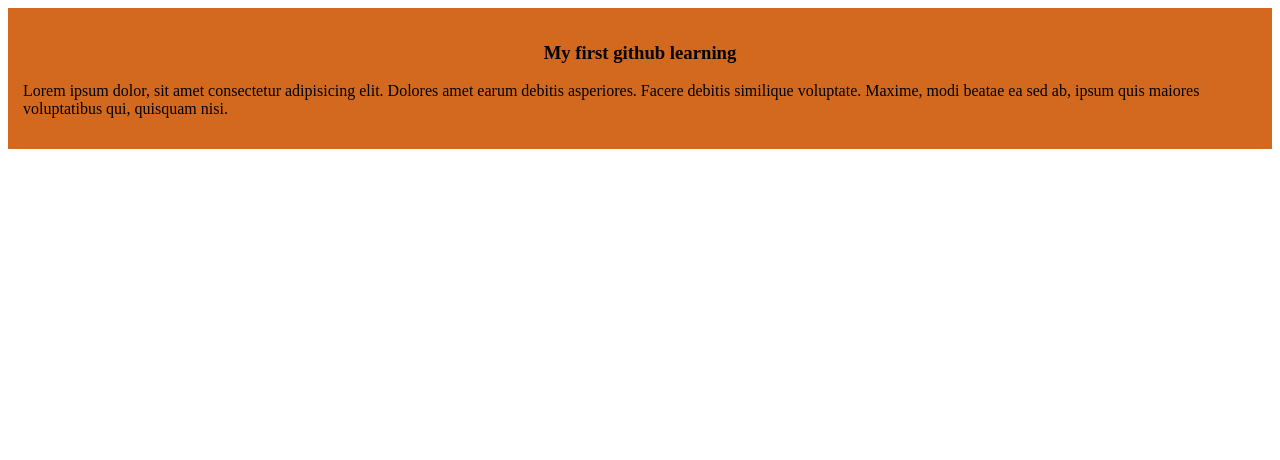
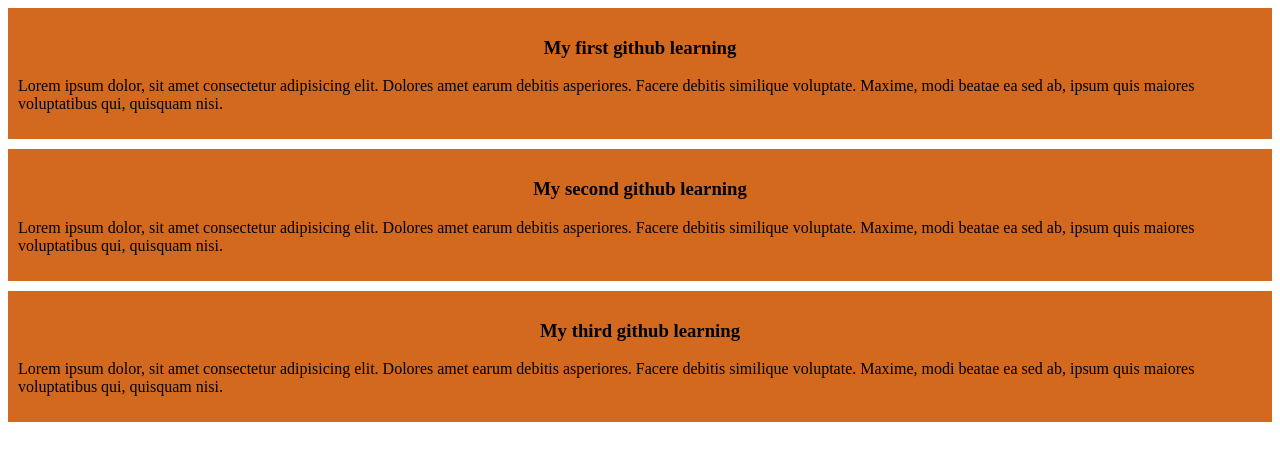
Before and after one commit to HasanV17/my-first-github-repo, a plain HTML site: page index.html in a window 1280 px wide. Drawn offline with Linux system fonts and the light colour scheme.

Commit message:
added my second and third blog

```diff
--- a/index.html
+++ b/index.html
@@ -11,6 +11,14 @@
         <h3 style="text-align: center;">My first github learning</h3>
         <p>Lorem ipsum dolor, sit amet consectetur adipisicing elit. Dolores amet earum debitis asperiores. Facere debitis similique voluptate. Maxime, modi beatae ea sed ab, ipsum quis maiores voluptatibus qui, quisquam nisi.</p>
     </div>
+    <div>
+        <h3 style="text-align: center;">My second github learning</h3>
+        <p>Lorem ipsum dolor, sit amet consectetur adipisicing elit. Dolores amet earum debitis asperiores. Facere debitis similique voluptate. Maxime, modi beatae ea sed ab, ipsum quis maiores voluptatibus qui, quisquam nisi.</p>
+    </div>
+    <div>
+        <h3 style="text-align: center;">My third github learning</h3>
+        <p>Lorem ipsum dolor, sit amet consectetur adipisicing elit. Dolores amet earum debitis asperiores. Facere debitis similique voluptate. Maxime, modi beatae ea sed ab, ipsum quis maiores voluptatibus qui, quisquam nisi.</p>
+    </div>
 
 </body>
 </html>
--- a/styles/blog.css
+++ b/styles/blog.css
@@ -1,4 +1,5 @@
 div{
     background-color: chocolate;
-    padding: 15px;
+    padding: 10px;
+    margin-bottom: 10px;
 }
```
